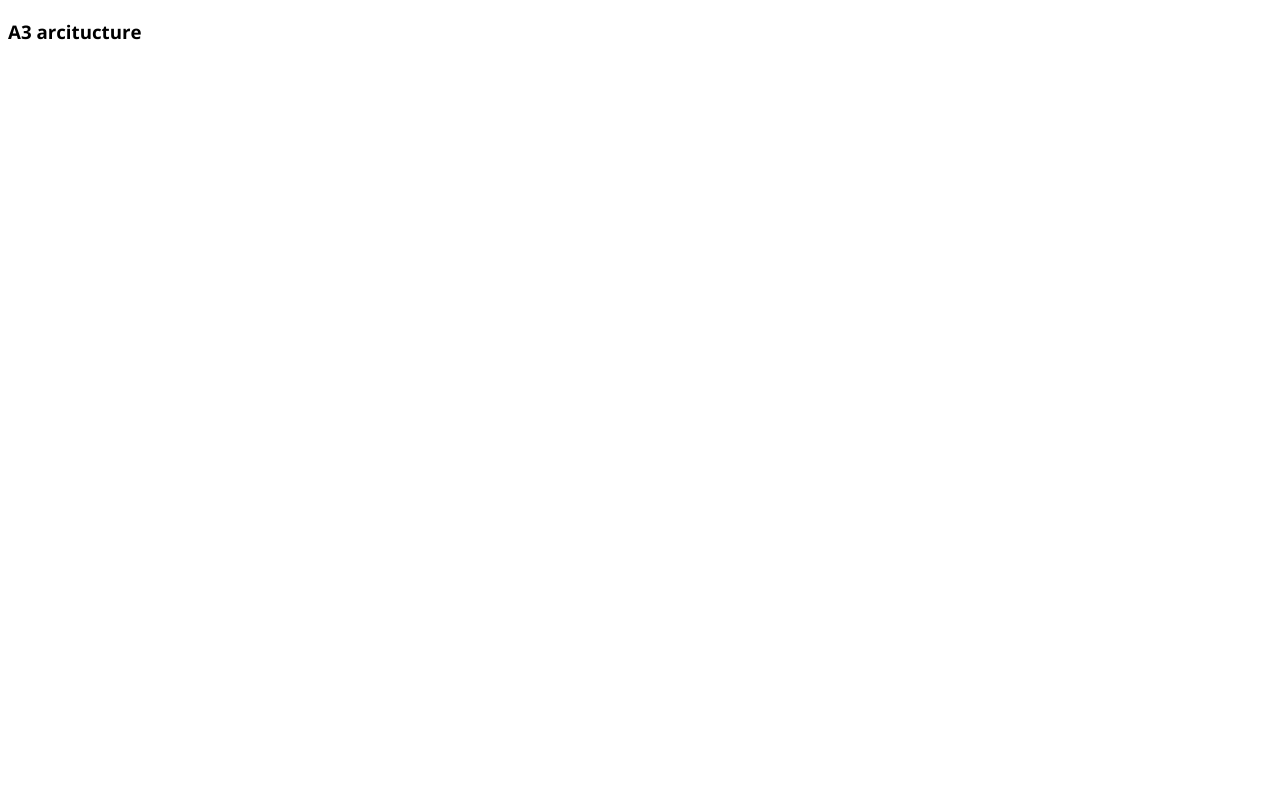
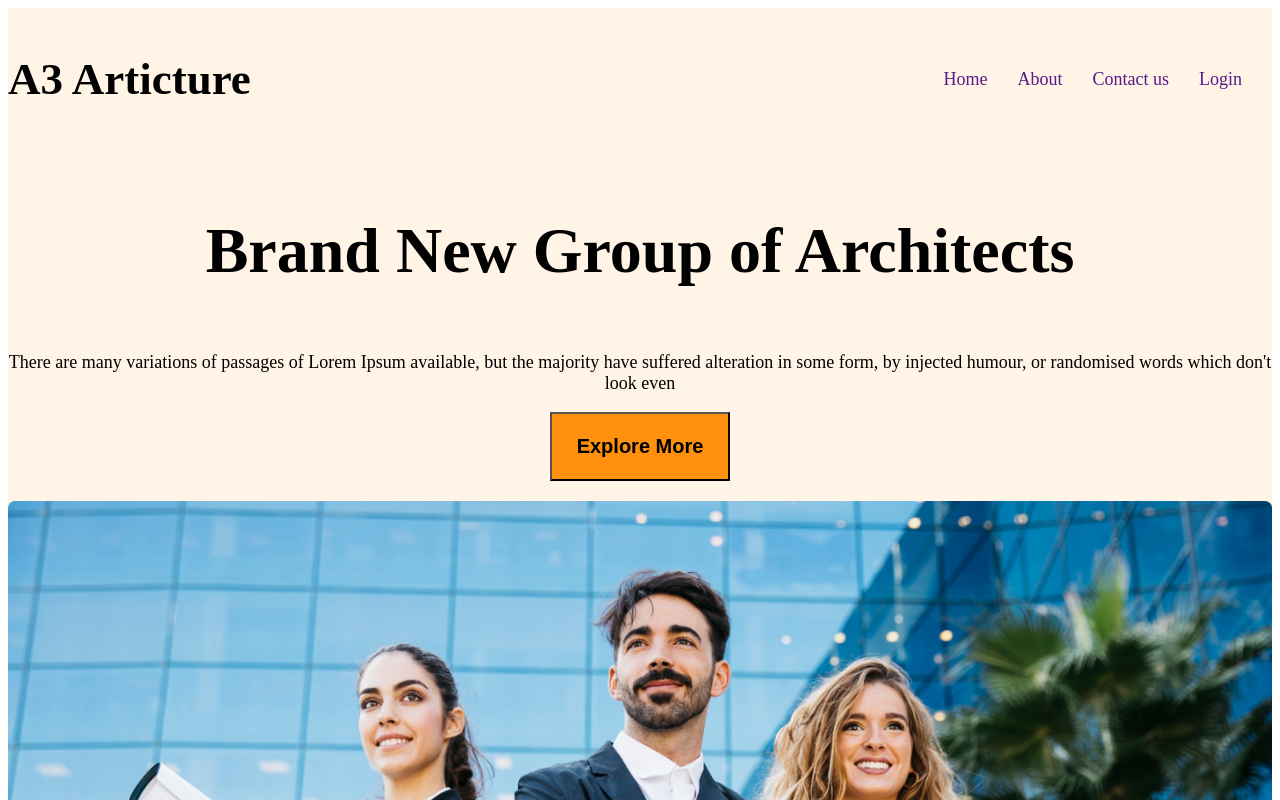
Before and after one commit to niloywd/a3-arcitucture-web, a plain HTML site: page index.html in a window 1280 px wide. Shown: the top 800 px of the page. Drawn offline with nearby package versions, Linux system fonts and the light colour scheme.

Commit message:
added a banner

```diff
--- a/index.html
+++ b/index.html
@@ -3,14 +3,34 @@
   <head>
     <meta charset="UTF-8" />
     <meta name="viewport" content="width=device-width, initial-scale=1.0" />
-    <title>arcitucture website</title>
+    <title>A3 arcitucture</title>
     <link rel="stylesheet" href="styles/style.css" />
   </head>
-  <body class="open-sans-font">
-    <header>
-      <nav class="navigation">
-        <h3>A3 arcitucture</h3>
+  <body>
+    <header class="bg-colour">
+      <nav class="navigation display-flex">
+        <h3 class="nav-header">A3 Articture</h3>
+        <ul class="nav-links display-flex">
+          <li class="nav-item"><a href="" class="nav-link">Home</a></li>
+          <li class="nav-item"><a href="" class="nav-link">About</a></li>
+          <li class="nav-item"><a href="" class="nav-link">Contact us</a></li>
+          <li class="nav-item"><a href="" class="nav-link">Login</a></li>
+        </ul>
       </nav>
+      <div class="banner">
+        <div>
+          <h3 class="banner-header">Brand New Group of Architects</h3>
+          <p class="banner-contain">
+            There are many variations of passages of Lorem Ipsum available, but
+            the majority have suffered alteration in some form, by injected
+            humour, or randomised words which don't look even
+          </p>
+          <button class="btn-primary">Explore More</button>
+          <div>
+            <img class="banner-img" src="./images/banner.png" alt="" />
+          </div>
+        </div>
+      </div>
     </header>
     <main></main>
     <footer></footer>
--- a/styles/style.css
+++ b/styles/style.css
@@ -9,3 +9,65 @@
   font-style: normal;
   font-variation-settings: "wdth" 100;
 }
+
+/* styles shared */
+
+.display-flex {
+  display: flex;
+}
+
+/* navigation style */
+
+.bg-colour {
+  background-color: rgba(255, 144, 14, 0.1);
+}
+.navigation,
+.banner {
+  max-width: 1440px;
+  margin: 0 auto;
+}
+
+.navigation {
+  justify-content: space-between;
+  align-items: center;
+}
+.nav-item {
+  list-style: none;
+}
+.nav-link {
+  text-decoration: none;
+  margin-right: 30px;
+  font-size: 18px;
+}
+.nav-header {
+  font-size: 45px;
+}
+/* banner styles */
+.banner-img {
+  width: 100%;
+}
+.banner {
+  text-align: center;
+}
+.banner-header {
+  font-size: 64px;
+  font-weight: 700;
+}
+.banner-contain {
+  font-size: 18px;
+  font-weight: 400;
+}
+.btn-primary {
+  background-color: rgb(255, 144, 14);
+  font-size: 20px;
+  font-weight: 600;
+  margin-bottom: 20px;
+  padding: 21px 25px;
+}
+/* responsive header */
+@media screen and (max-width: 576px) {
+  .navigation,
+  .nav-links {
+    flex-direction: column;
+  }
+}
```
